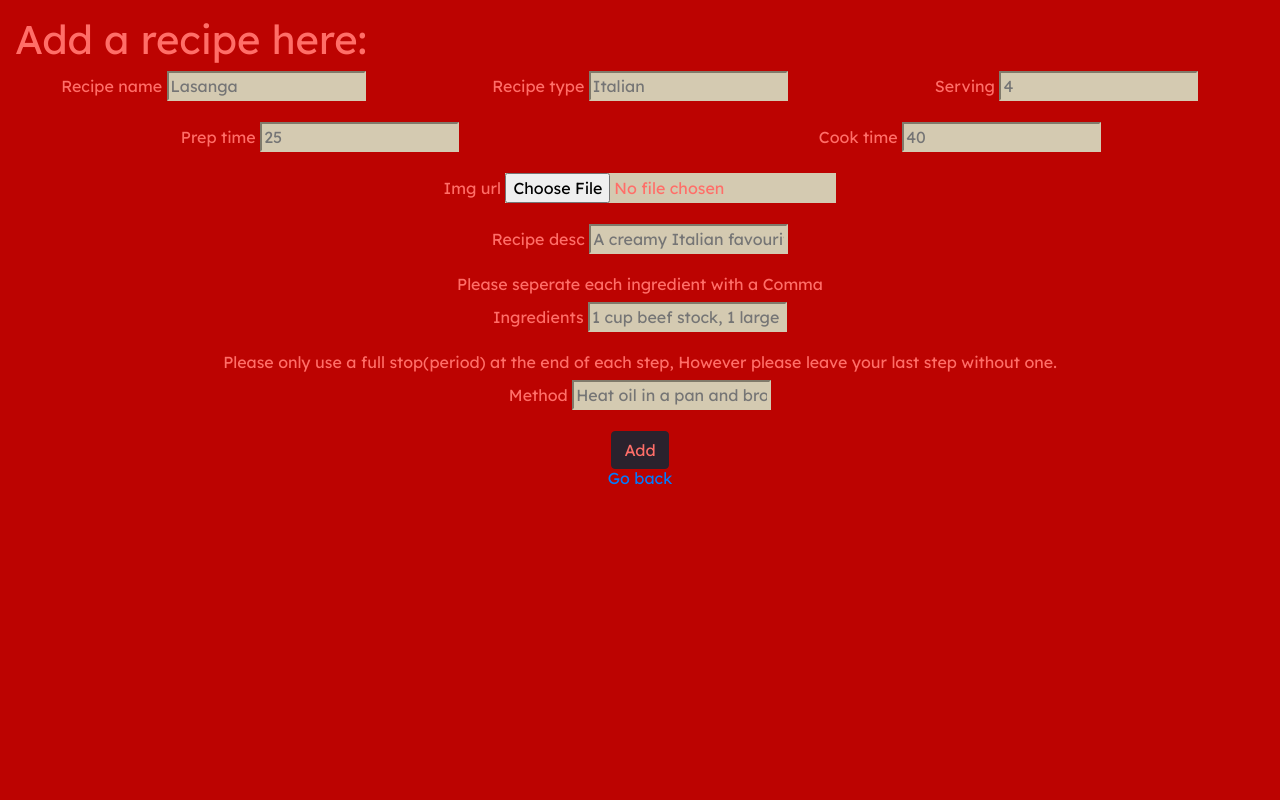
After one commit to dano5342/MS3_CookBook, a Python web app: template templates/edit_recipe.html in a window 1280 px wide. The commit adds this page. Run offline with Jinja, Linux system fonts and the light colour scheme; the template is opened without the code that fills it: most values are stand-ins (such as "Sample title", 1, 10 or a date in 2020); form fields are guessed from the names that the template uses; some libraries are stand-ins or nearby versions; some web fonts are replaced.

Commit message:
Edit_recipe is now functioning, need to figure out a way to remove the '[]' from appearing

```diff
--- /dev/null
+++ b/templates/edit_recipe.html
@@ -0,0 +1,58 @@
+{% extends 'base.html' %} {% block content %}
+<div class="container-fluid recipe-container-add">
+    <div class="row">
+        <div class="col">
+            <h1>Add a recipe here:</h1>
+        </div>
+    </div>
+    <form class="recipe-form-add text-center" method="POST">
+        <div class="row">
+            <div class="col">
+                <p>{{ form.hidden_tag() }} {{form.recipe_name.label}} {{ form.recipe_name(placeholder='Lasanga') }}</p>
+            </div>
+            <div class="col">
+                <p>{{ form.hidden_tag() }} {{ form.recipe_type.label }} {{ form.recipe_type(placeholder='Italian') }}</p>
+            </div>
+            <div class="col">
+                <p>{{ form.hidden_tag() }} {{ form.serving.label }} {{form.serving(placeholder='4')}}</p>
+            </div>
+        </div>
+        <div class="row">
+            <div class="col">
+                <p>{{ form.hidden_tag() }} {{form.prep_time.label}} {{form.prep_time(placeholder='25')}}</p>
+            </div>
+            <div class="col">
+                <p>{{ form.hidden_tag() }} {{form.cook_time.label}} {{form.cook_time(placeholder='40')}}</p>
+            </div>
+        </div>
+        <div class="row">
+            <div class="col">
+                <p>{{ form.hidden_tag() }} {{form.img_url.label}} {{form.img_url(placeholder='Paste it here!')}}</p>
+            </div>
+        </div>
+        <div class="row">
+            <div class="col">
+                <p>{{ form.hidden_tag() }} {{form.recipe_desc.label}} {{form.recipe_desc(placeholder='A creamy Italian favourite, layers of tomato and cheesy sauces with plates of spaghetti inbetween. Great for a few days!')}}</p>
+            </div>
+        </div>
+        <div class="row">
+            <div class="col">
+                <h6>Please seperate each ingredient with a Comma</h6>
+                <p>{{ form.hidden_tag() }}{{form.ingredients.label}} {{form.ingredients(placeholder='1 cup beef stock, 1 large onion, 1 can pasatta, 8 lasagna plates, 4 fresh tomatoes, 400g beef mince, 2 cloves garlic, 2 tbsp olive oil, 1 pot cream cheese')}}</p>
+            </div>
+        </div>
+        <div class="row">
+            <div class="col">
+                <h6>Please only use a full stop(period) at the end of each step, However please leave your last step without one.</h6>
+                <p>{{ form.hidden_tag() }} {{form.method.label}} {{form.method(placeholder='Heat oil in a pan and brown mince. Whilst mince is browning chop onions, garlic and tomatoes and add when finished. Add pasatta and broth into the pan. Simmer for ten minutes then add to a lasagna form a layer of sauce, then lasagna, repeat until no plates left. Top with creamcheese and bake for 45mins')}}</p>
+            </div>
+        </div>
+
+
+        <button class="btn btn-primary" type="submit" name="action">Add</button>
+        <h6><a href="{{url_for('index')}}">Go back</a></h6>
+    </form>
+
+</div>
+
+{%endblock%}
--- a/templates/recipe.html
+++ b/templates/recipe.html
@@ -24,7 +24,6 @@
                         <li>Cooking Time {{recipe.cook_time}} <i class="fas fa-clock"></i> </li>
                     </ul>
                 </div>
-
             </div>
 
         </div>
@@ -45,7 +44,7 @@
         {% if 'username' in session %}
         <div class="row">
             <div class="col">
-                <a href="" class="btn nav-btn btn-primary"> Edit Recipe</a>
+                <a href="{{url_for('editrecipe', recipe_id=recipe._id)}}" class="btn nav-btn btn-primary"> Edit Recipe</a>
             </div>
             <div class="col">
                 <a href="" class="btn nav-btn btn-primary"> Delete Recipe</a>
```
Also changed, not shown: app.py (+29 -0 lines).
